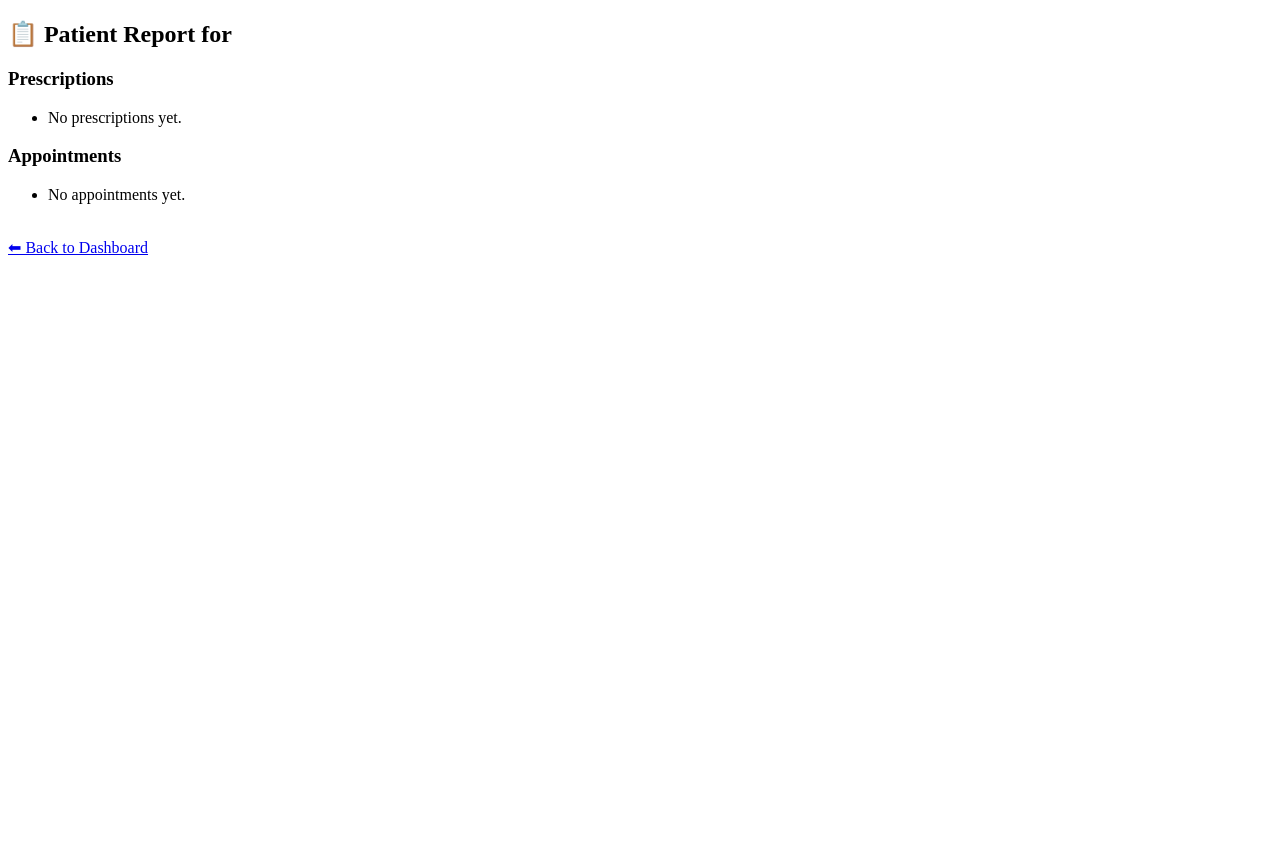
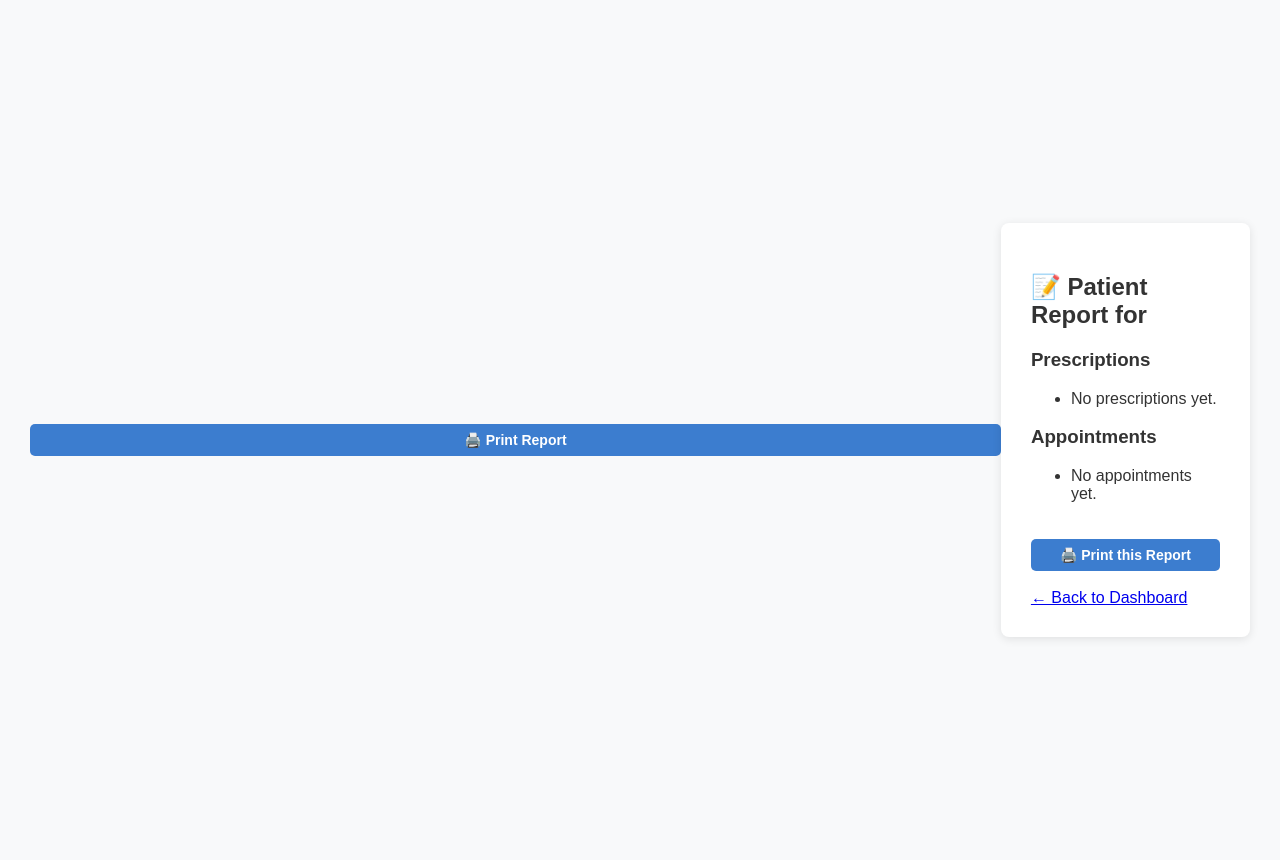
Before and after one commit to Confetti-pop/Software-engineering-project, a Flask app: template Medical_web/templates/templates/patient_report.html in a window 1280 px wide. Before the commit the page ends 255 px from the top, so only its background shows below. Run offline with Flask 3, Linux system fonts and the light colour scheme; the template is opened without the code that fills it, so the values that code supplies are empty.

Commit message:
Updated patient report
Implemented printable patient report page for patients to view prescriptions and appointments

```diff
--- a/Medical_web/templates/templates/patient_report.html
+++ b/Medical_web/templates/templates/patient_report.html
@@ -2,32 +2,108 @@
 <html>
 <head>
     <title>Patient Report</title>
+
+    <!-- Link to external stylesheet for overall styling (optional if using) -->
+    <link rel="stylesheet" href="{{ url_for('static', filename='style.css') }}">
+
+    <!-- Inline styling for printable layout and better appearance -->
+    <style>
+        body {
+            font-family: Arial, sans-serif;
+            padding: 30px;
+            background-color: #f8f9fa;
+        }
+        .report-container {
+            background: white;
+            padding: 30px;
+            border-radius: 8px;
+            box-shadow: 0 2px 10px rgba(0, 0, 0, 0.1);
+            max-width: 700px;
+            margin: 0 auto;
+        }
+        h2, h3 {
+            color: #333;
+        }
+        .print-btn {
+            background-color: #4CAF50;
+            color: white;
+            border: none;
+            padding: 10px 15px;
+            border-radius: 4px;
+            cursor: pointer;
+            margin-top: 20px;
+        }
+        .print-btn:hover {
+            background-color: #45a049;
+        }
+    </style>
 </head>
+<!-- Print Button -->
+<button onclick="window.print()" class="print-btn">🖨️ Print Report</button>
+
+<!-- Optional: Add some styling to hide the button when printing -->
+<style>
+  @media print {
+    .print-btn {
+      display: none;
+    }
+  }
+
+  .print-btn {
+    margin-top: 20px;
+    padding: 8px 16px;
+    font-size: 14px;
+    background-color: #3c7dcf;
+    color: white;
+    border: none;
+    border-radius: 5px;
+    cursor: pointer;
+  }
+
+  .print-btn:hover {
+    background-color: #2f67ad;
+  }
+</style>
 <body>
-    <h2>📋 Patient Report for {{ patient.name }}</h2>
+    <!-- Container that wraps the full report content -->
+    <div class="report-container">
+        <!-- Report header with the patient's name -->
+        <h2>📝 Patient Report for {{ patient.name }}</h2>
 
+        <!-- Section: Prescriptions -->
         <h3>Prescriptions</h3>
         <ul>
             {% if data.prescriptions %}
+                <!-- Loop through each prescription and show it as a list item -->
                 {% for med in data.prescriptions %}
                     <li>{{ med }}</li>
                 {% endfor %}
             {% else %}
+                <!-- Fallback if no prescriptions exist -->
                 <li>No prescriptions yet.</li>
             {% endif %}
         </ul>
 
+        <!-- Section: Appointments -->
         <h3>Appointments</h3>
         <ul>
             {% if data.appointments %}
+                <!-- Loop through each appointment and show it -->
                 {% for appt in data.appointments %}
                     <li>{{ appt }}</li>
                 {% endfor %}
             {% else %}
+                <!-- Fallback if no appointments exist -->
                 <li>No appointments yet.</li>
             {% endif %}
         </ul>
 
-    <br><a href="/dashboard">⬅ Back to Dashboard</a>
+        <!-- Button that triggers the browser’s print dialog -->
+        <button class="print-btn" onclick="window.print()">🖨️ Print this Report</button>
+
+        <!-- Navigation link to return to the dashboard -->
+        <br><br>
+        <a href="/dashboard">← Back to Dashboard</a>
+    </div>
 </body>
 </html>
```
Lines whose indentation alone changed are shown as unchanged.
